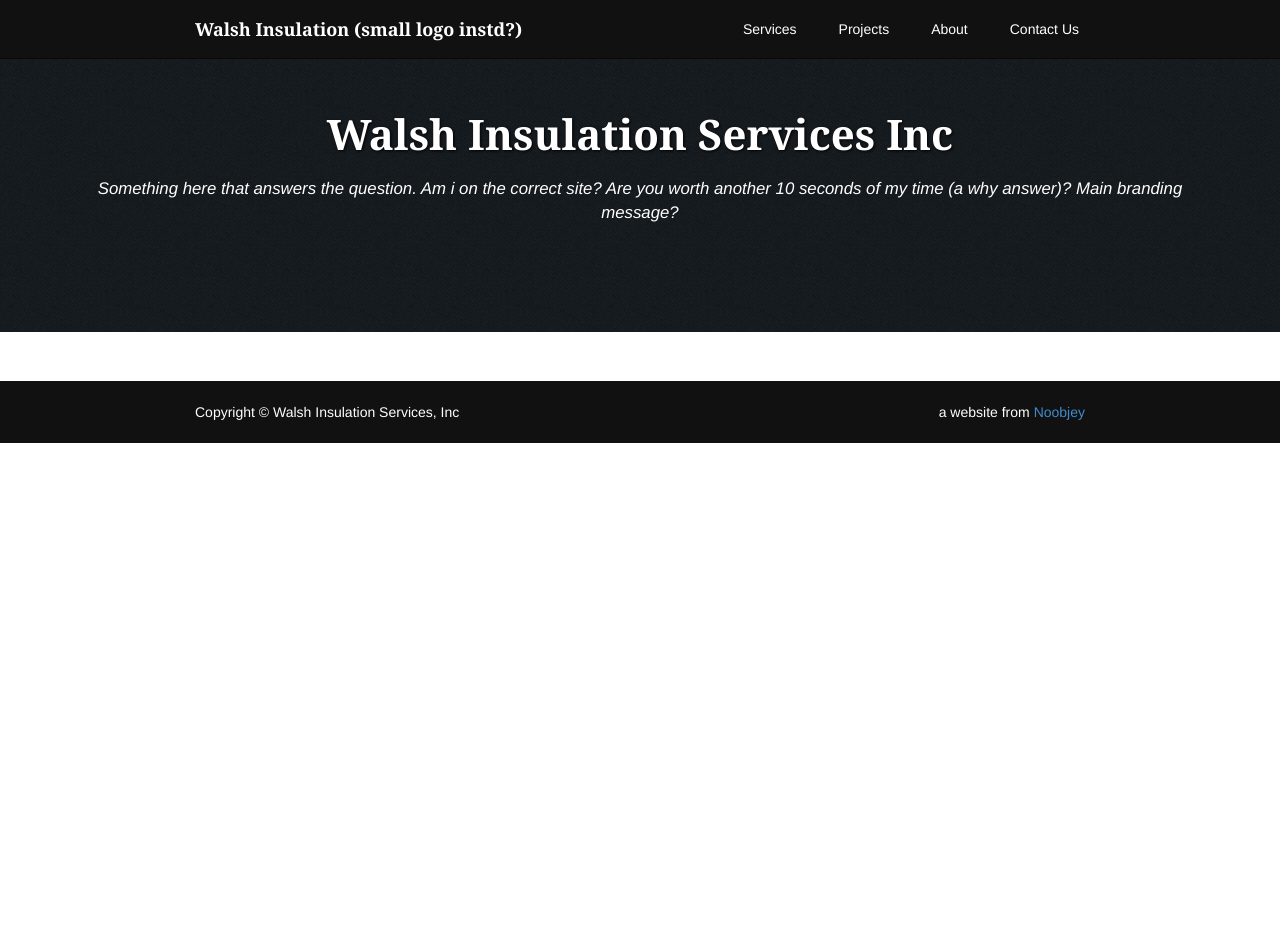
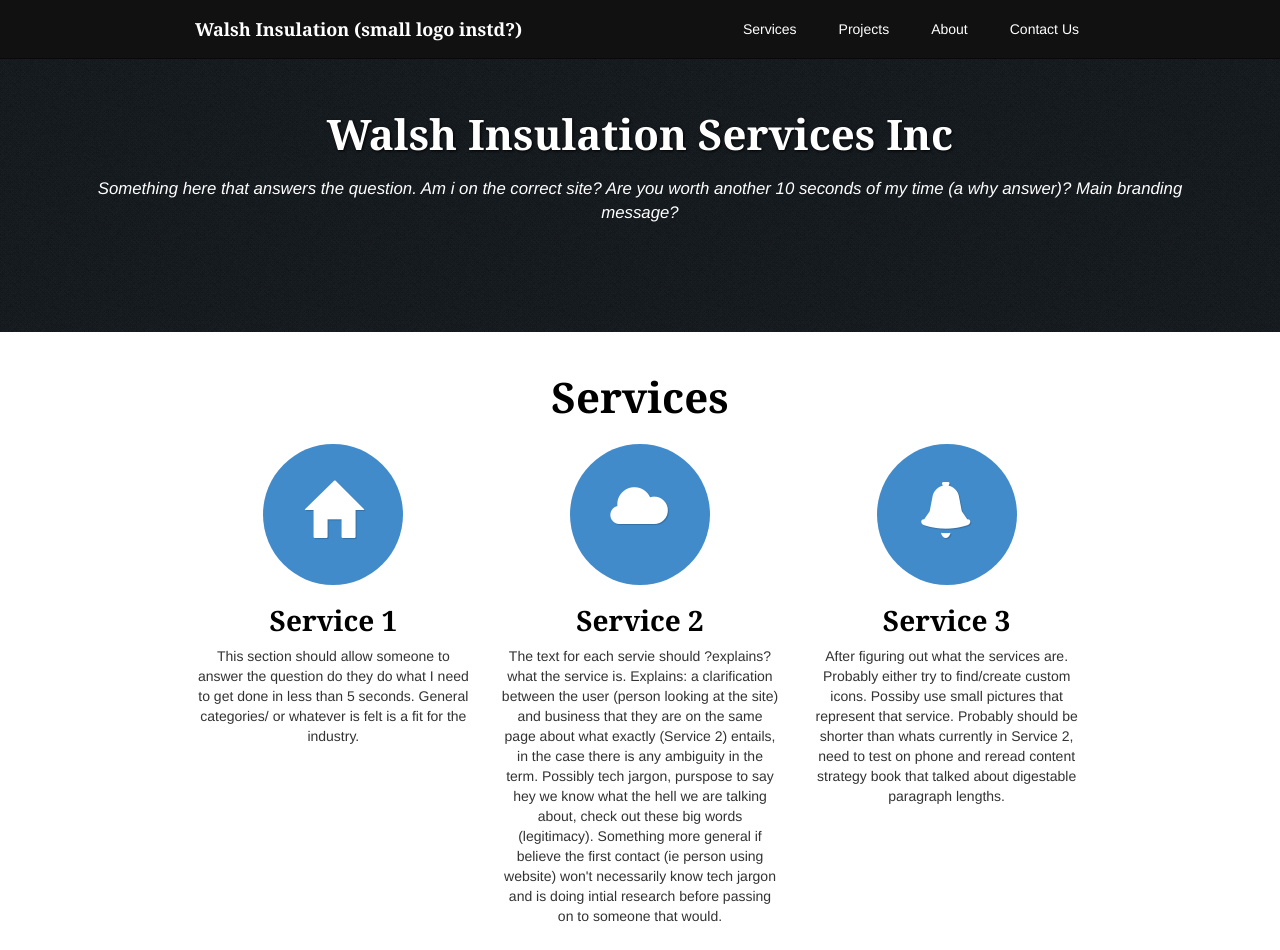
Before and after one commit to noobjey/walsh, a website: page app/index.html at #/home in a window 1280 px wide. Shown: the top 950 px of the page. Before the commit the page ends 800 px from the top, so only its background shows below. Drawn offline with nearby package versions, Linux system fonts and the light colour scheme; files that its build step writes are made by us from their sources; files whose address does not match are found by name.

Commit message:
enough to get work on prototype out so dave can see it

```diff
--- a/app/styles/home.scss
+++ b/app/styles/home.scss
@@ -30,7 +30,7 @@
   margin: 0.7em 0 0 1em;
 }
 .jumbotron {
-  background: url(/images/noisy_net.png);
+  background: url(../images/noisy_net.png);
   color: #fff;
   padding: 6.5em 0 6em;
   text-align: center;
--- a/app/views/home.html
+++ b/app/views/home.html
@@ -4,3 +4,36 @@
         <h2>Something here that answers the question. Am i on the correct site? Are you worth another 10 seconds of my time (a why answer)? Main branding message?</h2>
       </div> <!-- /.container -->
     </div> <!-- /.jumbotron -->
+
+
+    <div class="container">
+
+      <h3 id="services" class="subhead">Services</h3>
+      <div class="row">
+        <div class="col-md-4 col-sm-6 benefit">
+          <div class="benefit-ball">
+            <span class="glyphicon glyphicon-home"></span>
+          </div>
+          <h3>Service 1</h3>
+          <p>This section should allow someone to answer the question do they do what I need to get done in less than 5 seconds. General categories/ or whatever is felt is a fit for the industry. </p>
+        </div> <!-- /.benefit -->
+
+        <div class="col-md-4 col-sm-6 benefit">
+          <div class="benefit-ball">
+            <span class="glyphicon glyphicon-cloud"></span>
+          </div>
+          <h3>Service 2</h3>
+          <p>The text for each servie should ?explains? what the service is. Explains: a clarification between the user (person looking at the site) and business that they are on the same page about what exactly (Service 2) entails, in the case there is any ambiguity in the term. Possibly tech jargon, purspose to say hey we know what the hell we are talking about, check out these big words (legitimacy). Something more general if believe the first contact (ie person using website) won't necessarily know tech jargon and is doing intial research before passing on to someone that would.</p>
+        </div> <!-- /.benefit -->
+
+        <div class="col-md-4 col-sm-6 benefit">
+          <div class="benefit-ball">
+            <span class="glyphicon glyphicon-bell"></span>
+          </div>
+          <h3>Service 3</h3>
+          <p>After figuring out what the services are. Probably either try to find/create custom icons. Possiby use small pictures that represent that service. Probably should be shorter than whats currently in Service 2, need to test on phone and reread content strategy book that talked about digestable paragraph lengths.</p>
+        </div> <!-- /.benefit -->
+
+
+
+    </div> <!-- /.container -->
```
Also changed, not shown: dist/index.html, dist/views/home.html, 3 other files.
